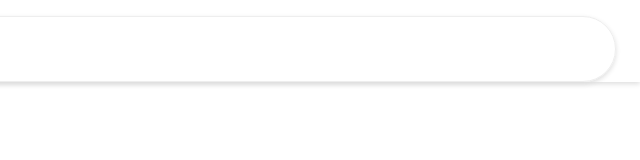
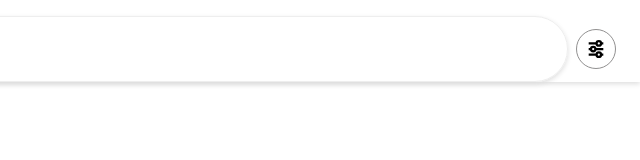
Before and after one commit to jake-stan92/SOC---AirBNB, a plain HTML site: page index.html in a window 1280 px wide. Shown: the full height of the page, 640-1280 px from the left. Drawn offline with Linux system fonts and the light colour scheme.

Commit message:
filter icon added

```diff
--- a/index.html
+++ b/index.html
@@ -22,6 +22,10 @@
                     <p id="searchbox-subheading">Any week - Add guests</p>
                 </div>
             </div>
+            <div class="filter-icon flex">
+                <!-- <img id="filter-icon" src="./images/filter.png" alt="filter search icon"> -->
+                <svg id="filter-icon" xmlns="http://www.w3.org/2000/svg" viewBox="0 0 32 32" aria-hidden="true" role="presentation" focusable="false" style="display: block; fill: none; height: 18px; width: 18px; stroke: currentcolor; stroke-width: 4; overflow: visible;"><path fill="none" d="M7 16H3m26 0H15M29 6h-4m-8 0H3m26 20h-4M7 16a4 4 0 1 0 8 0 4 4 0 0 0-8 0zM17 6a4 4 0 1 0 8 0 4 4 0 0 0-8 0zm0 20a4 4 0 1 0 8 0 4 4 0 0 0-8 0zm0 0H3"></path></svg>
+            </div>
         </div>
     </div>
 </body>
--- a/style.css
+++ b/style.css
@@ -62,3 +62,12 @@
     color: var(--grey-font-color);
     font-size: 0.8rem;
 }
+
+.filter-icon {
+    height: 40px;
+    width: 40px;
+    justify-content: center;
+    align-items: center;
+    border: 1px solid rgb(145, 144, 144);
+    border-radius: 200px;
+}
```
